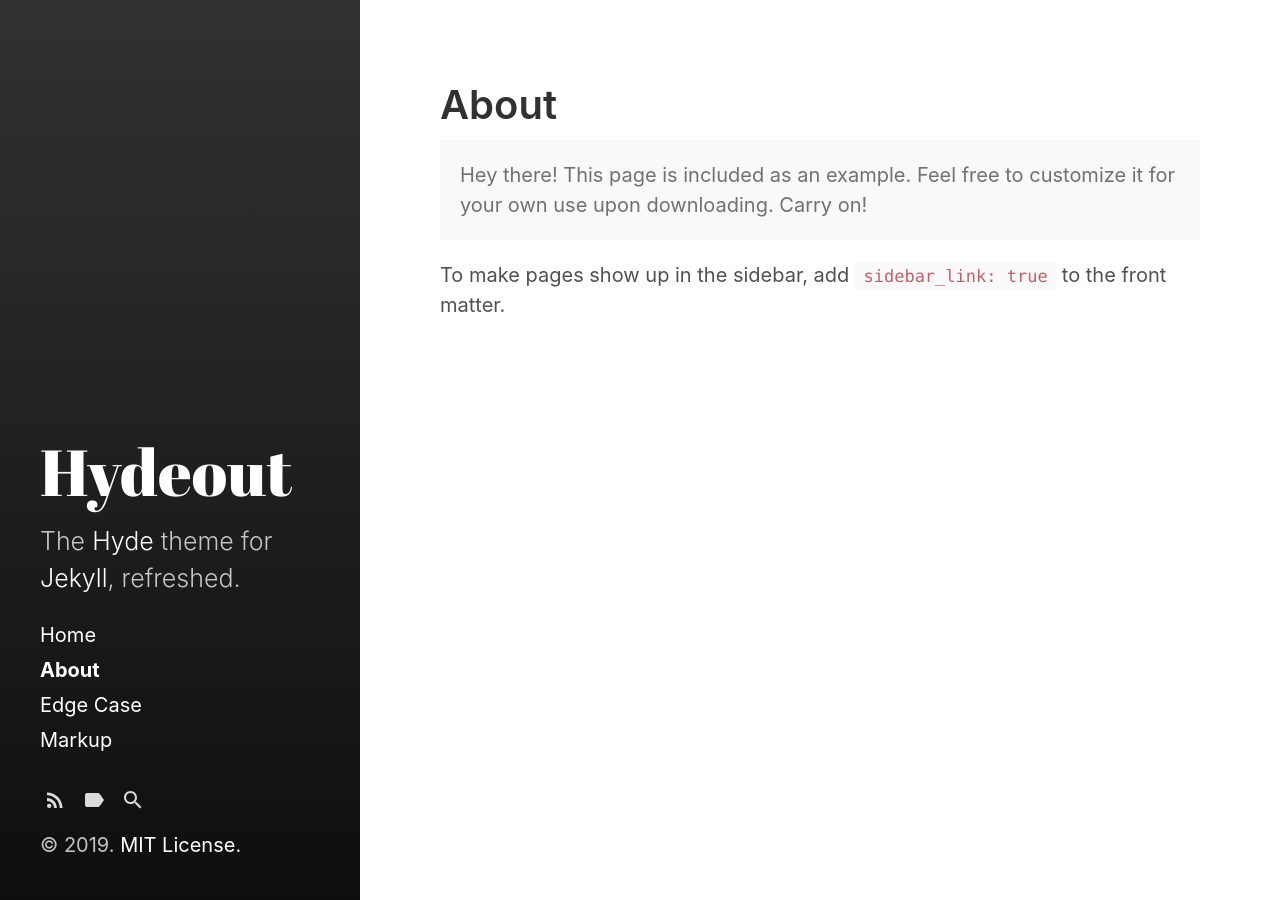
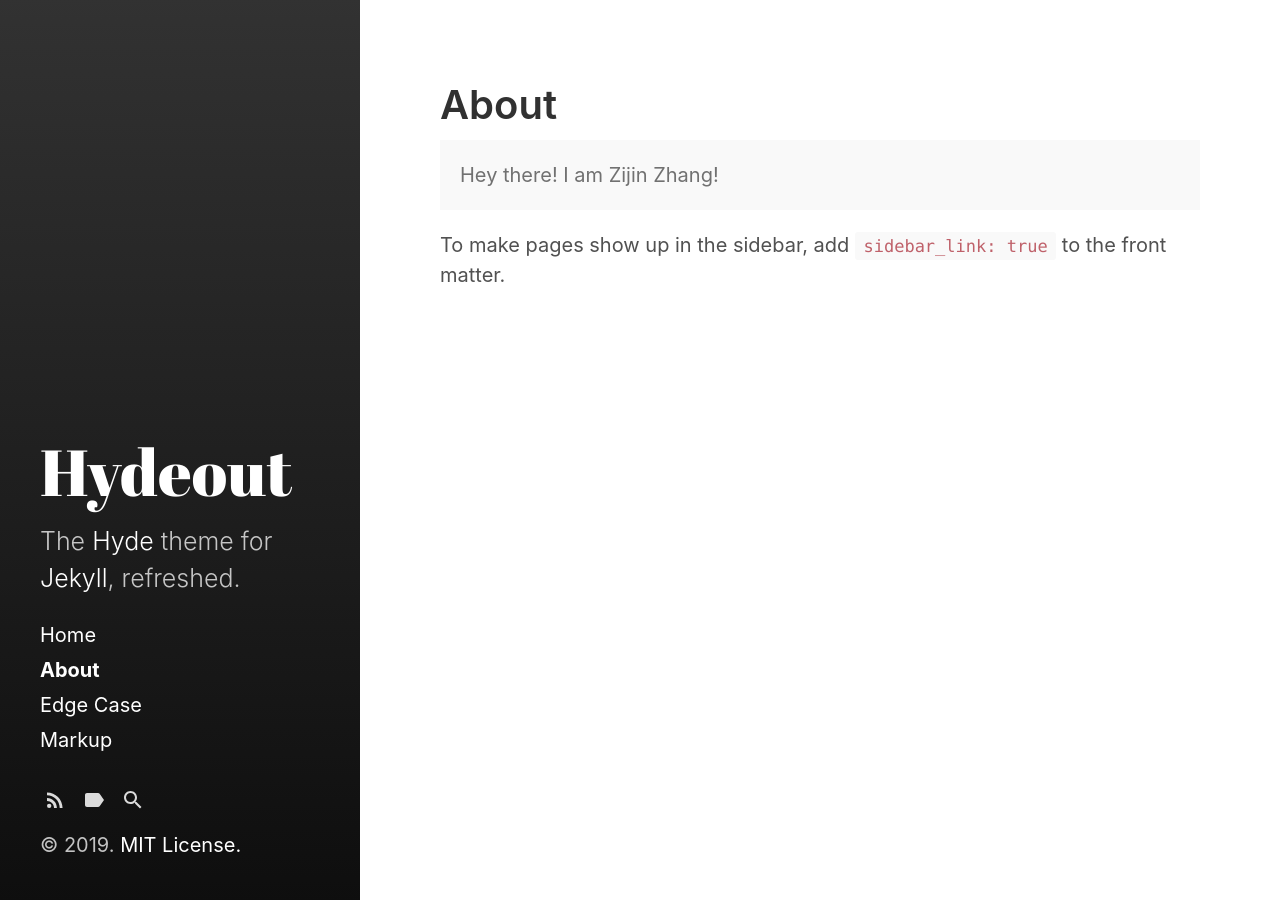
Before and after one commit to ndloin/123, a Jekyll site: the page built from about.md, in a window 1280 px wide. Built offline with Jekyll 4.4.1, drawn with Linux system fonts in a browser that asks for light colours.

Commit message:
Update about.md

```diff
--- a/about.md
+++ b/about.md
@@ -5,8 +5,7 @@ sidebar_link: true
 ---
 
 <p class="message">
-  Hey there! This page is included as an example. Feel free to customize it
-  for your own use upon downloading. Carry on!
+  Hey there! I am Zijin Zhang!
 </p>
 
 To make pages show up in the sidebar, add `sidebar_link: true` to the front
```
